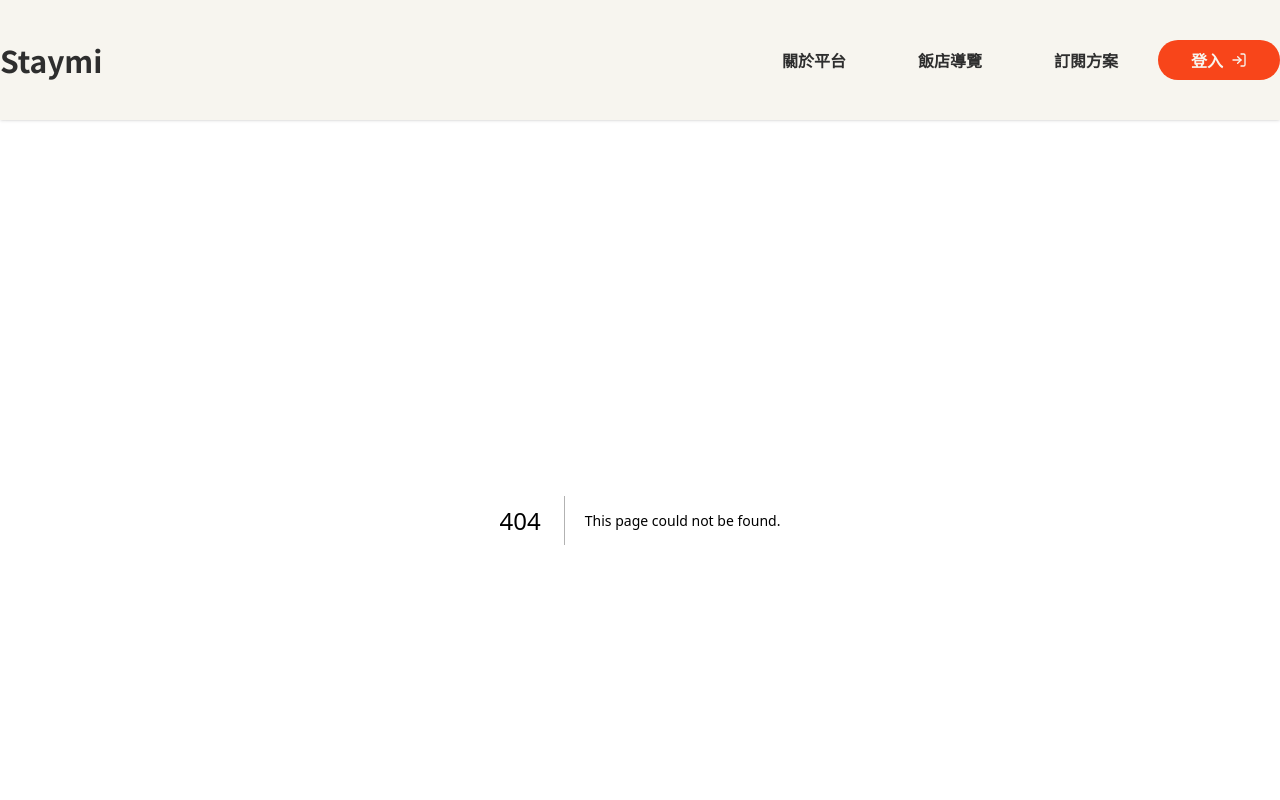
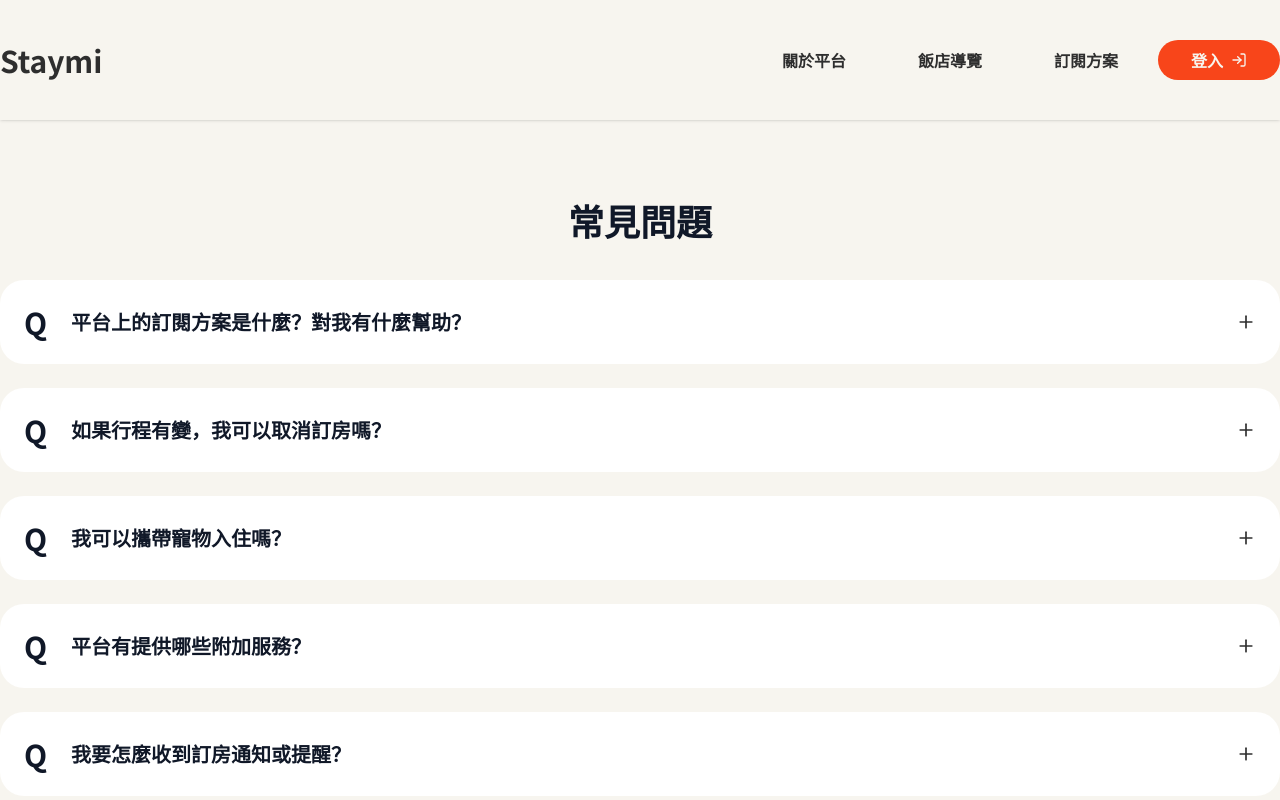
Before and after one commit to MisTPEBUS/stay-mi-next-app, a Next.js app: page /faq in a window 1280 px wide. Before the commit this address had no page. Shown: the top 800 px of the page. Built offline with nearby package versions, Linux system fonts and the light colour scheme.

Commit message:
feat: 🎸 建立 Faq 頁面及元件

```diff
--- /dev/null
+++ b/src/app/faq/page.tsx
@@ -0,0 +1,47 @@
+import React from "react";
+
+import FaqItem from "@/components/FaqItem";
+
+export type FaqData = { question: string; answer: string };
+
+const faqItems: FaqData[] = [
+  {
+    question: "平台上的訂閱方案是什麼？對我有什麼幫助？",
+    answer:
+      "我們提供訂閱制優惠，訂閱用戶可享有特定飯店的專屬折扣與方案比較。您可以在訂房時看到原價與訂閱價格，輕鬆比較後決定是否加入訂閱。",
+  },
+  {
+    question: "如果行程有變，我可以取消訂房嗎？",
+    answer:
+      "可以的！請在您的會員中心的「訂單管理」中找到該筆訂單，依照飯店的取消政策進行取消操作。部分飯店可能會酌收手續費，請詳閱相關規定。",
+  },
+  {
+    question: "我可以攜帶寵物入住嗎？",
+    answer:
+      "是否可攜帶寵物依飯店而定，您可以在飯店資訊頁中查看是否標示「寵物友善」。我們也提供篩選功能，讓您快速找到適合帶毛孩的住宿。",
+  },
+  {
+    question: "平台有提供哪些附加服務？",
+    answer:
+      "依飯店不同，可能提供免費早餐、停車場、接駁服務、行李寄存、無障礙設施等資訊，您都可以在飯店頁面查看並進行比對。",
+  },
+  {
+    question: "我要怎麼收到訂房通知或提醒？",
+    answer: "一旦完成訂房，我們會透過 Email 發送通知與入住提醒。請確認您的聯絡資料是最新的。",
+  },
+];
+
+const Faq = () => {
+  return (
+    <div className="container mx-auto flex flex-col gap-5 py-10 md:gap-10 md:py-20">
+      <div className="text-center text-xl font-bold md:text-4xl">常見問題</div>
+      <div className="mx-3 flex flex-col gap-6 md:mx-0">
+        {faqItems.map((item) => (
+          <FaqItem key={item.question} item={item} />
+        ))}
+      </div>
+    </div>
+  );
+};
+
+export default Faq;
--- /dev/null
+++ b/src/components/FaqItem/index.tsx
@@ -0,0 +1,44 @@
+"use client";
+import * as Accordion from "@radix-ui/react-accordion";
+import { Minus, Plus } from "lucide-react";
+import { useState } from "react";
+
+import { FaqData } from "@/app/faq/page";
+
+type FaqItemProps = { item: FaqData };
+
+const FaqItem = ({ item }: FaqItemProps) => {
+  const [open, setOpen] = useState("");
+
+  return (
+    <Accordion.Root
+      type="single"
+      value={open}
+      onValueChange={setOpen}
+      collapsible
+      className="bg-white-pure rounded-3xl"
+    >
+      <Accordion.Item value={item.question}>
+        <Accordion.Trigger className="group flex w-full items-center justify-between p-6">
+          <div className="flex items-center gap-6">
+            <div className="text-primary-dark text-3xl font-bold">Q</div>
+            <div className="text-primary-dark text-left text-xl font-bold transition-transform group-hover:scale-105">
+              {item.question}
+            </div>
+          </div>
+          {open === item.question ? <Minus className="size-5 text-black" /> : <Plus className="size-5 text-black" />}
+        </Accordion.Trigger>
+        <Accordion.Content className="data-[state=closed]:animate-accordion-up data-[state=open]:animate-accordion-down overflow-hidden p-6">
+          <div className="flex items-center gap-6">
+            <div className="text-primary-hover text-3xl font-bold">A</div>
+            <div>
+              <div className="text-black-sub text-left">{item.answer}</div>
+            </div>
+          </div>
+        </Accordion.Content>
+      </Accordion.Item>
+    </Accordion.Root>
+  );
+};
+
+export default FaqItem;
```
